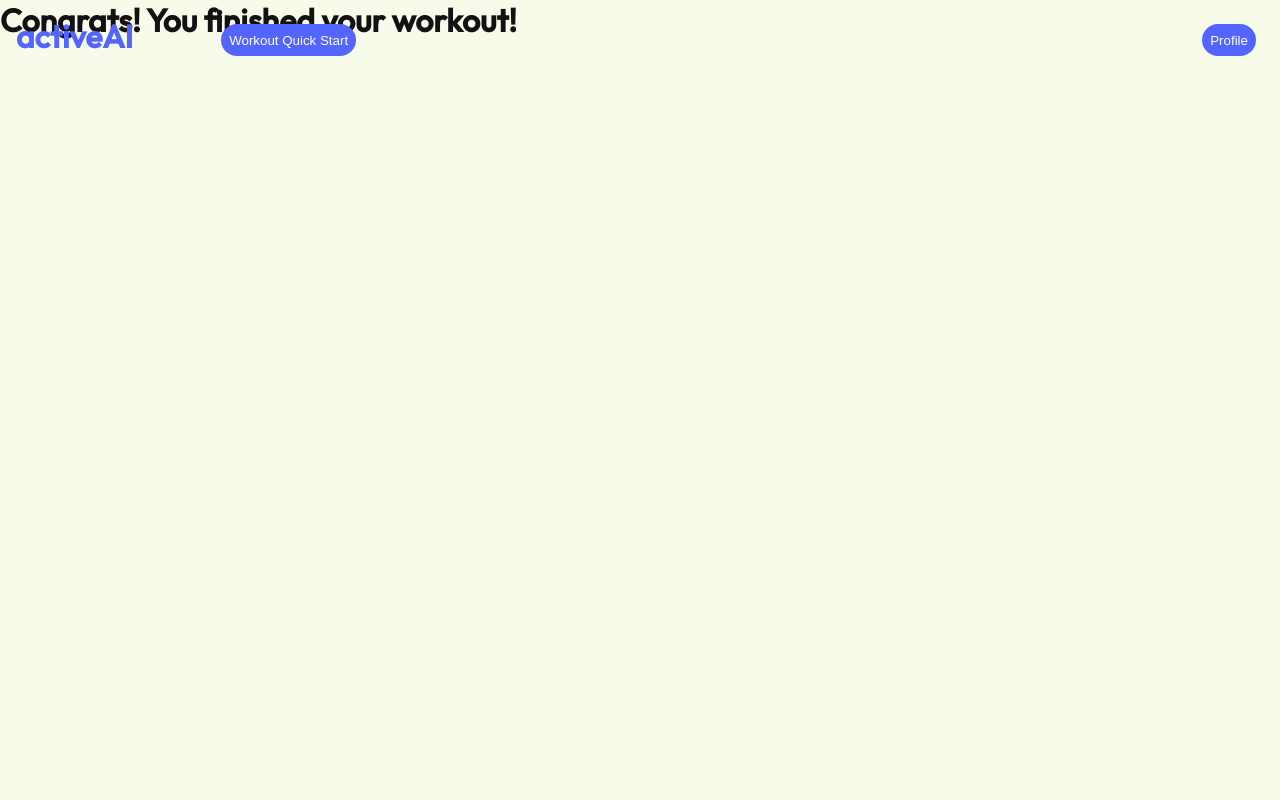
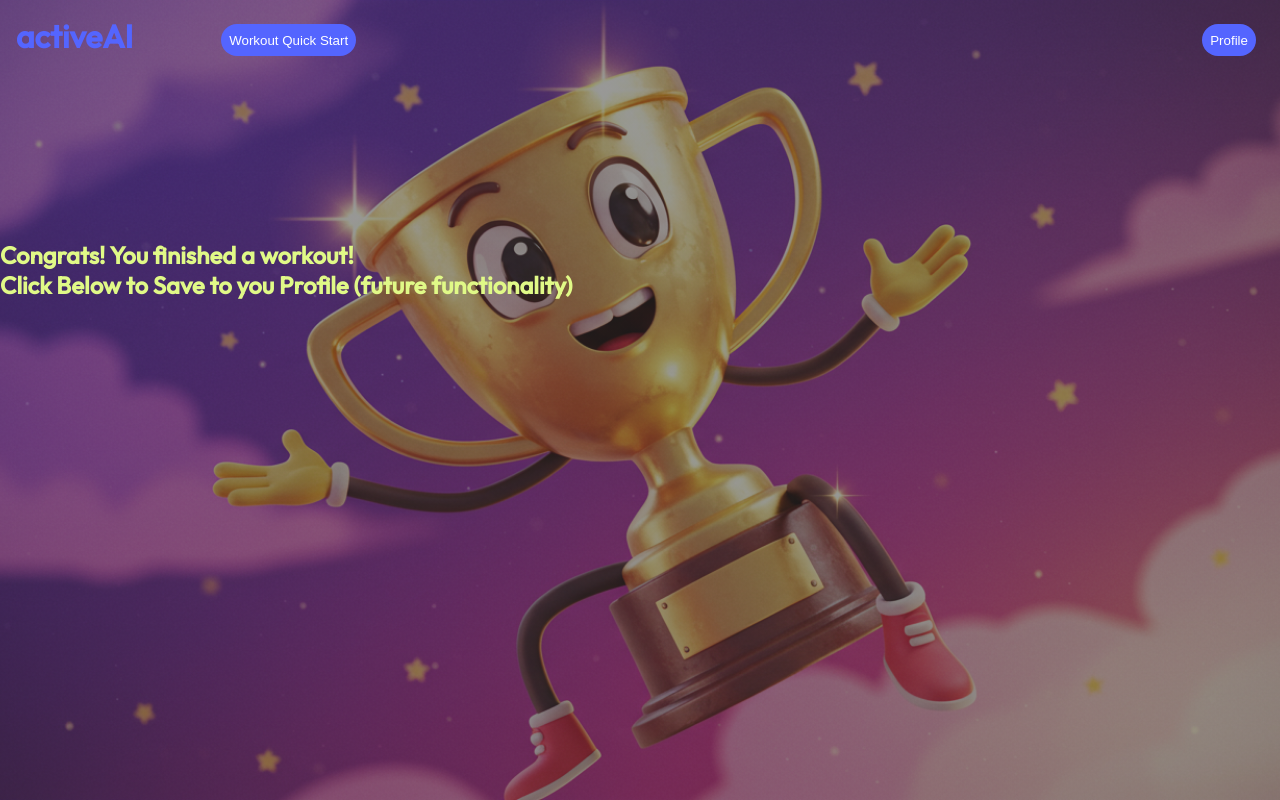
Before and after one commit to pavansandhu/activeAI-client, a React (Vite) app: page /end-workout in a window 1280 px wide. Built offline with nearby package versions, Linux system fonts and the light colour scheme.

Commit message:
page styling

```diff
--- a/src/components/WorkoutSelectionForm/WorkoutSelectionForm.jsx
+++ b/src/components/WorkoutSelectionForm/WorkoutSelectionForm.jsx
@@ -18,6 +18,7 @@ function WorkoutSelectionForm() {
   const [workoutData, setWorkoutData] = useState(null);
   const [isModalOpen, setIsModalOpen] = useState(false);
   const [currentStep, setCurrentStep] = useState(1);
+  const [formErrors, setFormErrors] = useState({});
 
   const handleFormDataChange = (event) => {
     const { name, value } = event.target;
@@ -32,10 +33,25 @@ function WorkoutSelectionForm() {
     setCurrentStep(2);
   };
 
+  const isFormValid = () => {
+    if (
+      !formData.exerciseDuration ||
+      !formData.fitnessLevel ||
+      !formData.workoutIntensity
+    ) {
+      return false;
+    }
+    return true;
+  };
+
   const handleNextStep = () => {
+    if (isFormValid()) {
       setCurrentStep((prevStep) => prevStep + 1);
-    if (currentStep === 6) {
+      if (currentStep === 4) {
         return;
+      }
+    } else {
+      alert("Please complete all form fields");
     }
   };
 
@@ -43,26 +59,7 @@ function WorkoutSelectionForm() {
 
   const handleSubmit = async (e) => {
     e.preventDefault();
-
-    // function validateForm(formData) {
-    //   let isFormValid = true;
-    //   for (let key of formData) {
-    //     const fieldValue = formData[key];
-    //     if (fieldValue === "") {
-    //       isFormValid = false;
-    //       break;
-    //     }
-    //   }
-    //   if (!isFormValid) {
-    //     alert("Please do not leave any fields empty");
-    //   }
-    //   return isFormValid;
-    // }
-    // const isFormValid = validateForm(formData);
-    // if (!isFormValid) {
-    //   return;
-    // }
-
+    if (isFormValid()) {
       try {
         const response = await axios.post(
           `http://localhost:8080/workout/request`,
@@ -74,6 +71,9 @@ function WorkoutSelectionForm() {
       } catch (error) {
         console.log(error);
         alert("Error sending workout request");
+      }
+    } else {
+      alert("Failed to complete sections of the workout form");
     }
   };
 
@@ -105,25 +105,13 @@ function WorkoutSelectionForm() {
                         Exercise Duration (please provide in minutes only):
                       </h3>
                       <input
-                        type="text"
+                        type="number"
                         name="exerciseDuration"
                         onChange={handleFormDataChange}
                         value={formData.exerciseDuration}
                         className="wo-form__formfield"
                       />
                     </label>
-                    {/* <button
-                      onClick={handleNextStep}
-                      type="button"
-                      className="wo-form__next"
-                    >
-                      Next
-                      <img
-                        src={arrow_forward}
-                        alt=""
-                        className="wo-form__next-icon"
-                      />
-                    </button> */}
                   </div>
 
                   <div className="wo-form__fitnessLevel-container">
@@ -150,13 +138,6 @@ function WorkoutSelectionForm() {
                         </option>
                       </select>
                     </label>
-                    {/* <button
-                      onClick={handleNextStep}
-                      type="button"
-                      className="next"
-                    >
-                      Next
-                    </button> */}
                   </div>
 
                   <div className="wo-form__intensity-container">
@@ -181,13 +162,6 @@ function WorkoutSelectionForm() {
                         </option>
                       </select>
                     </label>
-                    {/* <button
-                      onClick={handleNextStep}
-                      type="button"
-                      className="next"
-                    >
-                      Next
-                    </button> */}
                   </div>
                   <button
                     onClick={handleNextStep}
--- a/src/pages/HomePage/HomePage.scss
+++ b/src/pages/HomePage/HomePage.scss
@@ -10,13 +10,17 @@
     url(../../assets/images/image_fx_cyclist.jpg);
   background-size: cover;
   background-position: center;
-  min-height: 65vh;
+  max-height: 65vh;
+  @include tablet {
+    min-height: 70vh;
+  }
 }
 
 .heroImage__textbox {
   padding: 6rem;
+  color: white;
   width: 50%;
-  color: white;
+  height: 5rem;
 }
 
 .heroImage__header {
--- a/src/pages/WorkoutComplete/WorkoutComplete.jsx
+++ b/src/pages/WorkoutComplete/WorkoutComplete.jsx
@@ -1,8 +1,15 @@
+import "../WorkoutComplete/WorkoutComplete.scss";
+
 function WorkoutComplete() {
   return (
-    <div>
-      <h1>Congrats! You finished your workout!</h1>
-    </div>
+    <>
+      <section className="workout__completed-container">
+        <div className="workout__complete-text">
+          <h1>Congrats! You finished a workout!</h1>
+          <h1>Click Below to Save to you Profile (future functionality) </h1>
+        </div>
+      </section>
+    </>
   );
 }
 
--- a/src/pages/WorkoutComplete/WorkoutComplete.scss
+++ b/src/pages/WorkoutComplete/WorkoutComplete.scss
@@ -0,0 +1,20 @@
+@use "../../styles/mixins" as *;
+@use "../../styles/fonts" as *;
+@use "../../styles/variables" as *;
+
+.workout__completed-container {
+  background-image: linear-gradient(
+      rgba(50, 50, 50, 0.5),
+      rgba(50, 50, 50, 0.5)
+    ),
+    url(../../assets/images/image_fx_trophy.jpg);
+  background-size: cover;
+  background-position: center;
+  min-height: 100vh;
+}
+
+.workout__complete-text {
+  padding-top: 15rem;
+  width: 45%;
+  color: $primary-background;
+}
```
Also changed, not shown: src/assets/images/image_fx_trophy.jpg (added). Lines whose indentation alone changed are shown as unchanged.
